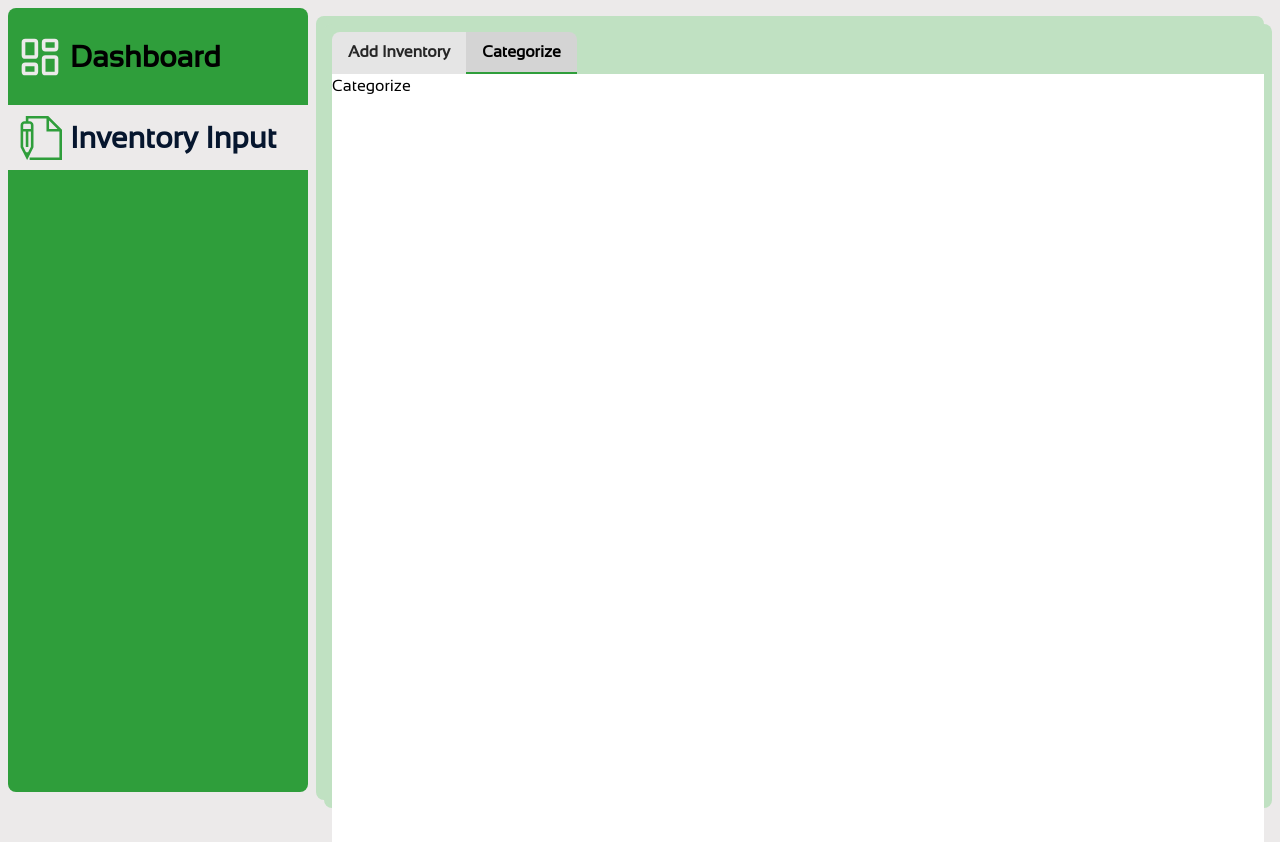
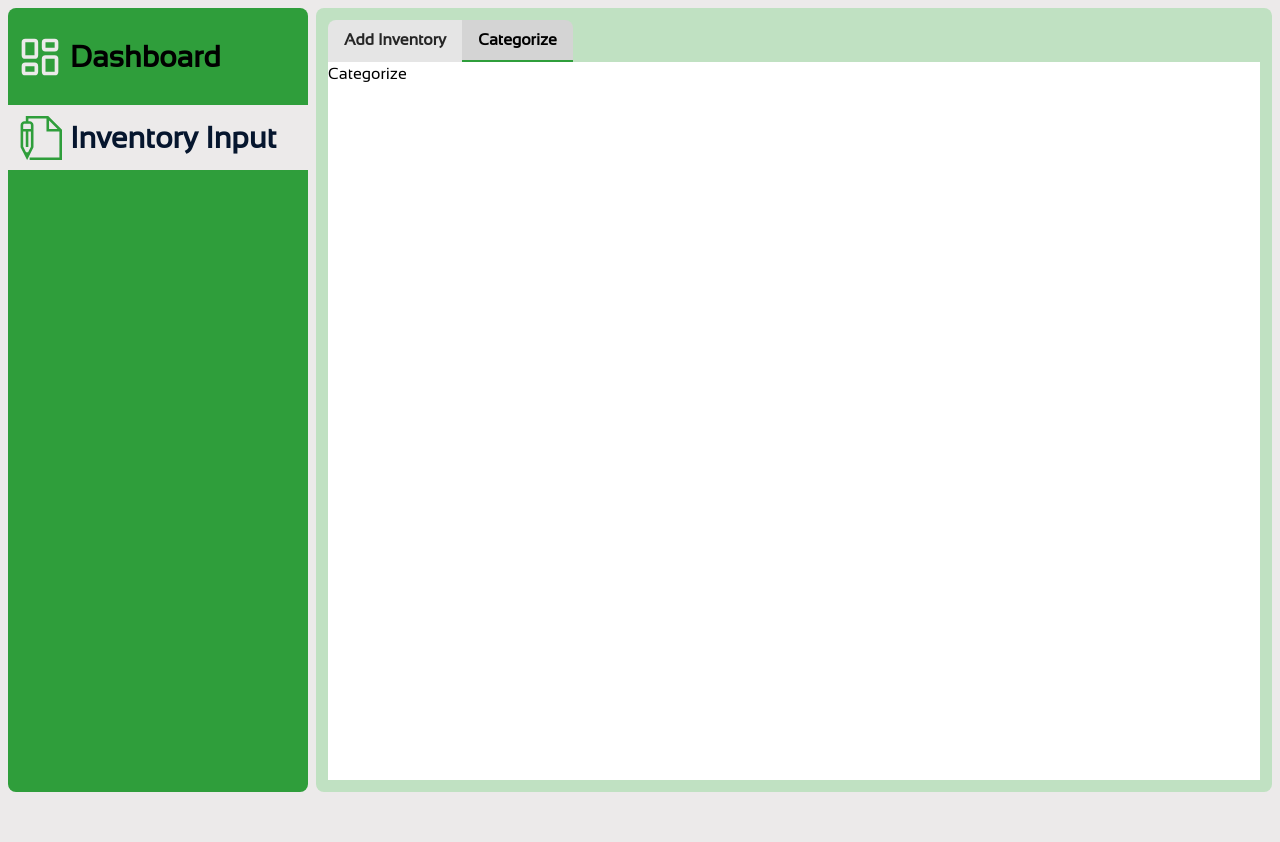
Before and after one commit to whoisbel/M-and-S-Inventory-Management, a Next.js app: page /inventory_input/categorize in a window 1280 px wide. After the commit the page ends 800 px from the top, so only its background shows below. Built offline with nearby package versions, Linux system fonts and the light colour scheme.

Commit message:
layout changes

```diff
--- a/app/globals.css
+++ b/app/globals.css
@@ -26,3 +26,7 @@ body {
     text-wrap: balance;
   }
 }
+
+.sidepanel_link {
+  @apply cursor-pointer  font-bold flex items-center  mt-4 p-2.5 w-full gap-2;
+}
--- a/app/inventory_input/layout.tsx
+++ b/app/inventory_input/layout.tsx
@@ -9,7 +9,7 @@ export default function RootLayout({
 }>) {
   const pathName = usePathname();
   return (
-    <div className="bg-accent-green w-full h-full m-2 rounded-lg p-2">
+    <>
       <div className="flex">
         <Link
           href="/inventory_input/add_inventory"
@@ -33,6 +33,6 @@ export default function RootLayout({
         </Link>
       </div>
       {children}
-    </div>
+    </>
   );
 }
--- a/app/layout.tsx
+++ b/app/layout.tsx
@@ -21,7 +21,7 @@ export default function RootLayout({
     <html lang="en">
       <body className={sansation.className}>
         <Sidepanel />
-        <div className="bg-accent-green w-full h-full m-2 rounded-lg">
+        <div className="bg-accent-green w-full h-full rounded-lg overflow-auto p-3 ml-2 flex flex-col">
           {children}
         </div>
       </body>
--- a/components/Sidepanel.tsx
+++ b/components/Sidepanel.tsx
@@ -17,7 +17,7 @@ const Sidepanel = () => {
             pathname == "/"
               ? " bg-main-background text-letters-color"
               : " bg-primary-color"
-          } cursor-pointer  font-bold flex items-center  mt-4 p-2.5 w-full gap-2`}
+          } sidepanel_link`}
           href="/"
         >
           <LuLayoutDashboard
@@ -34,7 +34,7 @@ const Sidepanel = () => {
             pathname.includes("/inventory_input/")
               ? " bg-main-background text-letters-color"
               : " bg-primary-color"
-          } cursor-pointer  font-bold flex items-center  mt-4 p-2.5 w-full  gap-2 `}
+          } sidepanel_link`}
           href="/inventory_input/add_inventory"
         >
           <TfiWrite
```
